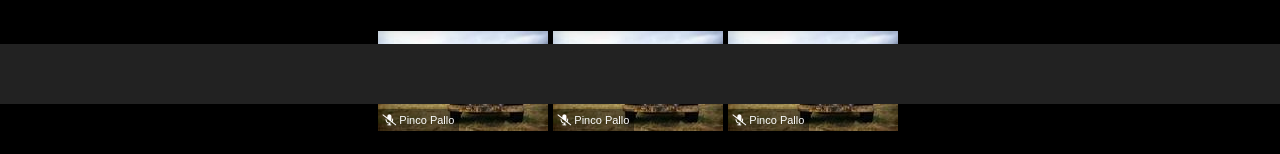
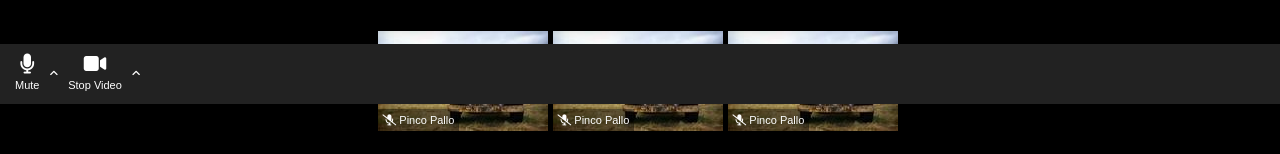
Before and after one commit to CaraccioloJessica/html-css-zoom, a plain HTML site: page index.html in a window 1280 px wide. Shown: the part 696-850 px from the top of the page. Drawn offline with Linux system fonts and the light colour scheme.

Commit message:
footer left styled

```diff
--- a/css/style.css
+++ b/css/style.css
@@ -75,4 +75,33 @@ body{
   bottom: 0;
   left: 0;
   z-index: 8;
+
+  color: #fff;
 }
+
+.mic-vid{
+  width: 20%;
+  display: flex;
+  align-items: center;
+  margin-top: 10px;
+  margin-left: 5px;
+}
+
+.icon{
+  margin-right: 10px;
+  margin-left:10px;
+  text-align: center;
+}
+
+.mic-vid i{
+  font-size: 20px;
+  margin-bottom: 5px;
+}
+
+.text{
+  font-size: 11px;
+}
+
+.up i{
+  font-size: 10px;
+}
--- a/index.html
+++ b/index.html
@@ -491,6 +491,38 @@
   <!-- bottoni interattivi zoom -->
   <footer id="ftr-bar">
 
+    <!-- footer left -->
+    <div class="mic-vid">
+      <div class="icon">
+        <i class="fa-solid fa-microphone"></i>
+        <div class="text">
+          Mute
+        </div>
+      </div>
+
+      <span class="up">
+        <i class="fa-solid fa-angle-up"></i>
+      </span>
+
+      <div class="icon">
+        <i class="fa-solid fa-video"></i>
+        <div class="text">
+          Stop Video
+        </div>
+      </div>
+
+      <span class="up">
+        <i class="fa-solid fa-angle-up"></i>
+      </span>
+    </div>
+
+    <div class="zoom-btn">
+
+    </div>
+
+    <div class="end">
+
+    </div>
   </footer>
 
 </body>
```
